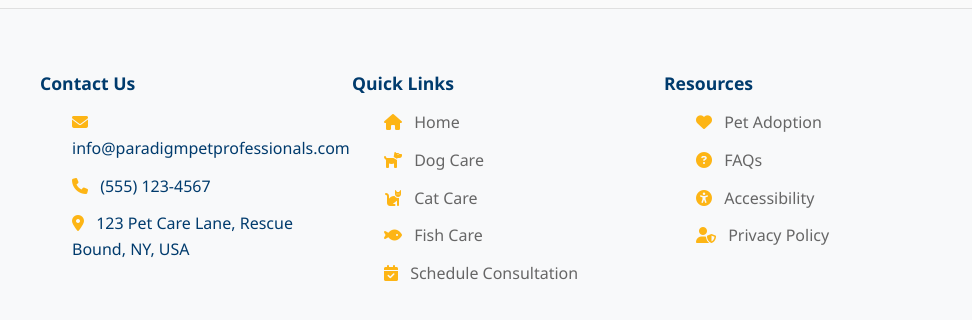
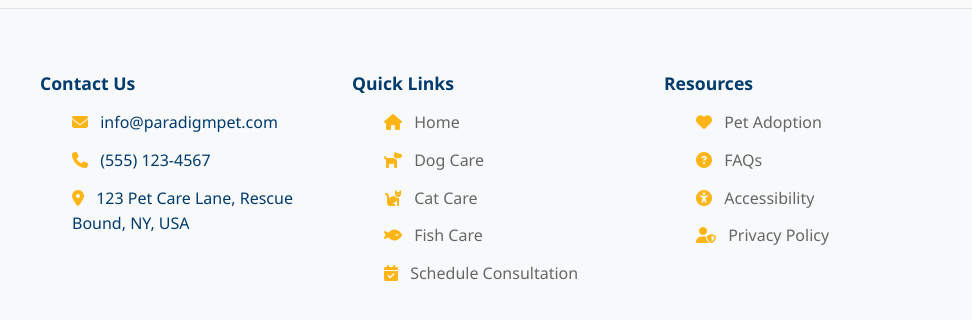
Before and after one commit to qoryhanisagal/paradigm_pet, a website: page faqs.html in a window 1280 px wide. Shown: the part 5037-5357 px from the top of the page, 0-972 px from the left. Drawn offline with nearby package versions, Linux system fonts and the light colour scheme.

Commit message:
Updated the email address

```diff
--- a/faqs.html
+++ b/faqs.html
@@ -620,7 +620,14 @@
             <span>What is the best way to rid my dog or cat of fleas?</span>
           </div>
           <div class="faq-answer">
-            Sometimes our furry friends pick up hitchhikers that make them very itchy and uncomfortable. If gone unchecked, fleas can infest your home, making it even more difficult to rid them from your loved one's coat. To eliminate fleas, choose a shampoo specially formulated to kill fleas and be sure to read and follow all instructions on the label. Repeat treatment as necessary until your pet is free of fleas; if you see skin irritation, stop use immediately and contact your local vet.
+            Sometimes our furry friends pick up hitchhikers that make them very
+            itchy and uncomfortable. If gone unchecked, fleas can infest your
+            home, making it even more difficult to rid them from your loved
+            one's coat. To eliminate fleas, choose a shampoo specially
+            formulated to kill fleas and be sure to read and follow all
+            instructions on the label. Repeat treatment as necessary until your
+            pet is free of fleas; if you see skin irritation, stop use
+            immediately and contact your local vet.
           </div>
         </div>
 
@@ -630,7 +637,14 @@
             <span>How long can I expect my pet bird to live?</span>
           </div>
           <div class="faq-answer">
-            The answer can vary widely depending on the type of bird, the size, the environment, and of course, mother nature. Assuming all is well in the external factors that are out of the owner's control, cockatiels and budgies live up to 20 years old on average. However, many parrot variations are known to live nearly an astounding 100 years! As with many living organisms, longevity can be increased by keeping annual veterinarian visits, maintaining a healthy diet, and keeping your feathery friend's environment sanitary.
+            The answer can vary widely depending on the type of bird, the size,
+            the environment, and of course, mother nature. Assuming all is well
+            in the external factors that are out of the owner's control,
+            cockatiels and budgies live up to 20 years old on average. However,
+            many parrot variations are known to live nearly an astounding 100
+            years! As with many living organisms, longevity can be increased by
+            keeping annual veterinarian visits, maintaining a healthy diet, and
+            keeping your feathery friend's environment sanitary.
           </div>
         </div>
 
@@ -640,7 +654,13 @@
             <span>How often should I feed my pet snake?</span>
           </div>
           <div class="faq-answer">
-            Most snakes eat one to two times per week, depending on their age, size, and activity level. Female snakes often increase their food intake as breeding season gets underway. Some snakes can go as long as two weeks before needing their next meal; this is normal. However, if your snake has not eaten in two or three weeks and seems lethargic, reach out to your local vet to determine if your snake might be ill or injured.
+            Most snakes eat one to two times per week, depending on their age,
+            size, and activity level. Female snakes often increase their food
+            intake as breeding season gets underway. Some snakes can go as long
+            as two weeks before needing their next meal; this is normal.
+            However, if your snake has not eaten in two or three weeks and seems
+            lethargic, reach out to your local vet to determine if your snake
+            might be ill or injured.
           </div>
         </div>
       </div>
@@ -694,7 +714,7 @@
           <ul>
             <li>
               <i class="fa-solid fa-envelope"></i>
-              info@paradigmpetprofessionals.com
+              info@paradigmpet.com
             </li>
             <li>
               <i class="fa-solid fa-phone"></i>
```
Also changed, not shown: about-us.html (+1 -1 lines), birds.html (+1 -1 lines), cats.html (+1 -1 lines), consultation.html (+1 -1 lines), dogs.html (+1 -1 lines), fish.html (+1 -1 lines), index.html (+1 -1 lines), small-animals.html (+1 -1 lines).
